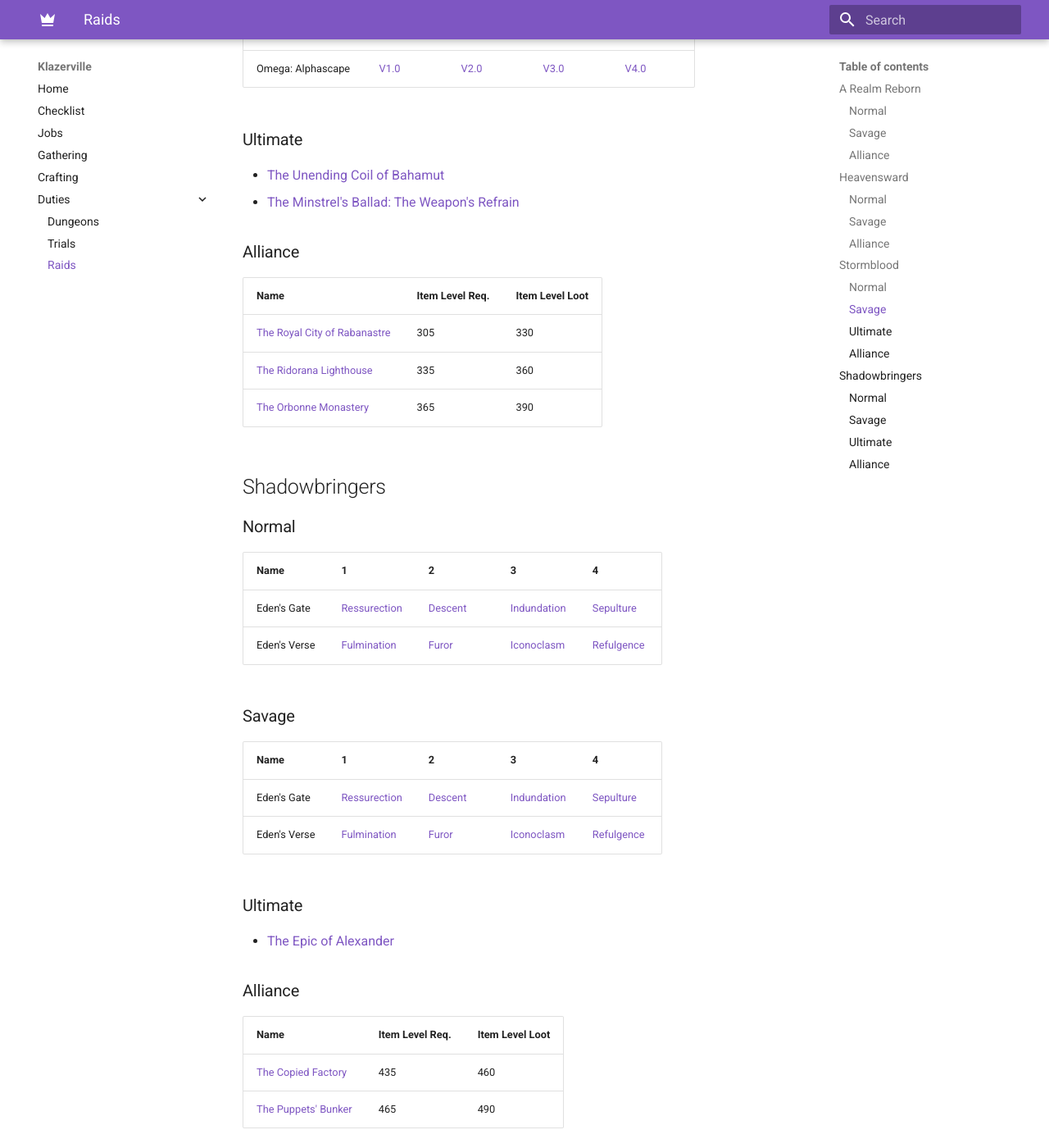
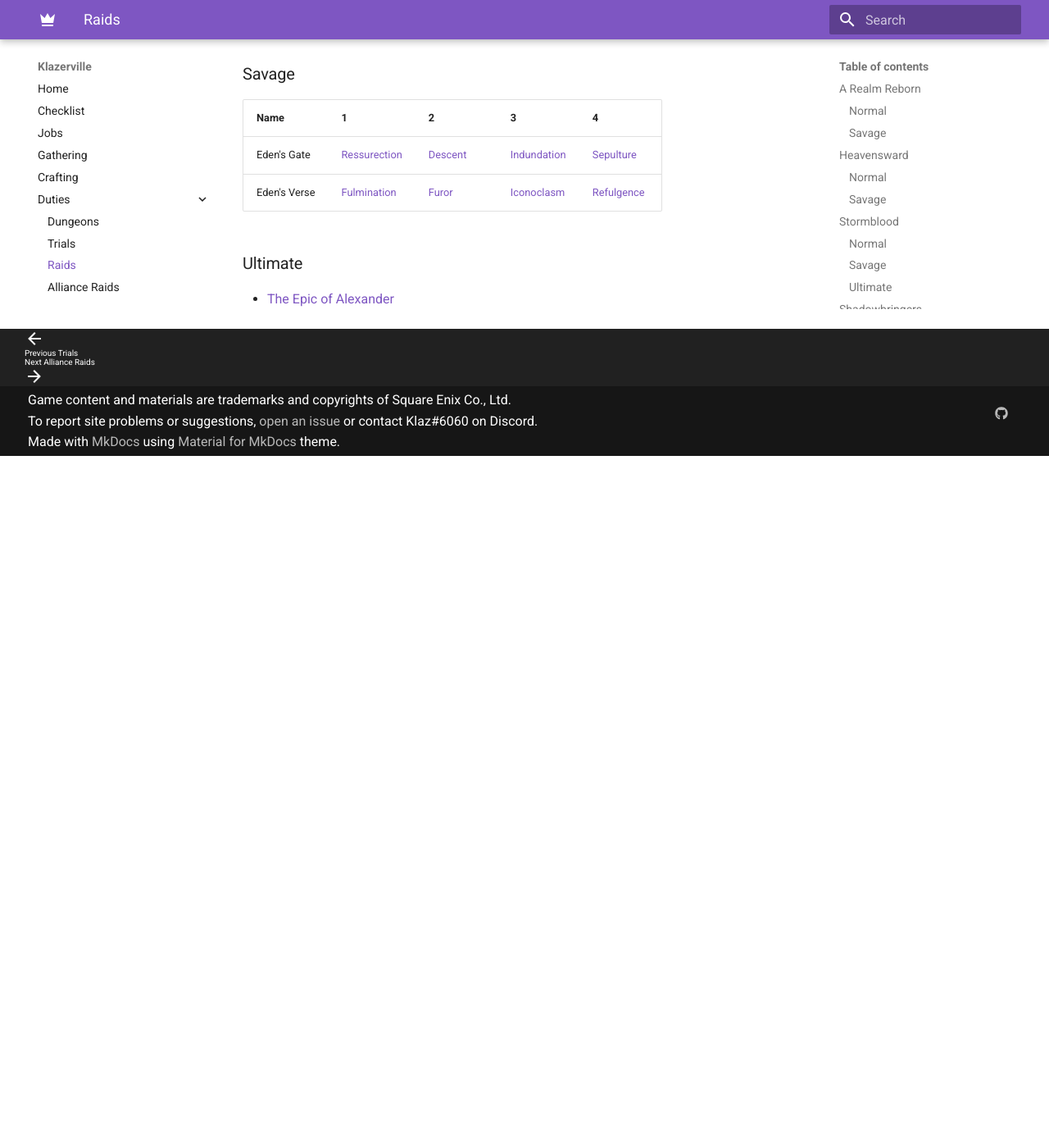
Before and after one commit to haothitran/klazerville, an MkDocs documentation site: the page built from docs/duties/raids.md, in a window 1280 px wide and 1400 px high, scrolled down 2530 px. Shown: the whole window at 82% size. Built offline with MkDocs 1.6.1 and Material for MkDocs 9.7.7, drawn with Linux system fonts in a browser that asks for light colours; after the commit the page ends 3086 px from its top, so only the background shows below that; some of the changed text lies outside the part shown.

Commit message:
Move alliance raids to their own category

```diff
--- a/docs/duties/raids.md
+++ b/docs/duties/raids.md
@@ -20,14 +22,6 @@ This is not intended to be an all-encompassing, detailed guide for every raid, b
 | Name                       | 1      | 2      | 3      | 4      |
 |----------------------------|--------|--------|--------|--------|
 | The Second Coil of Bahamut | [Turn 1](/duties/raids/a-realm-reborn/savage/the-second-coil-of-bahamut-turn-1) | [Turn 2](/duties/raids/a-realm-reborn/savage/the-second-coil-of-bahamut-turn-2) | [Turn 3](/duties/raids/a-realm-reborn/savage/the-second-coil-of-bahamut-turn-3) | [Turn 4](/duties/raids/a-realm-reborn/savage/the-second-coil-of-bahamut-turn-4) |                                                                       |
-
-### Alliance
-
-| Name                                                                                         | Item Level Req. | Item Level Loot |
-|----------------------------------------------------------------------------------------------|-----------------|-----------------|
-| [Labyrinth of the Ancients](/duties/raids/a-realm-reborn/alliance/labyrinth-of-the-ancients) | 60              | 80              |
-| [Syrcus Tower](/duties/raids/a-realm-reborn/alliance/syrcus-tower)                           | 70              | 100             |
-| [The World of Darkness](/duties/raids/a-realm-reborn/alliance/the-world-of-darkness)         | 90              | 120             |
 
 ## Heavensward
 
@@ -47,14 +41,6 @@ This is not intended to be an all-encompassing, detailed guide for every raid, b
 | Alexander: Midas *(of the Son)*           | [Fist](/duties/raids/heavensward/savage/alexander-midas-the-fist-of-the-son)           | [Cuff](/duties/raids/heavensward/savage/alexander-midas-the-cuff-of-the-son)               | [Arm](/duties/raids/heavensward/savage/alexander-midas-the-arm-of-the-son)               | [Burden](/duties/raids/heavensward/savage/alexander-midas-the-burden-of-the-son)       |
 | Alexander: The Creator *(of the Creator)* | [Eyes](/duties/raids/heavensward/savage/alexander-the-creator-the-eyes-of-the-creator) | [Breath](/duties/raids/heavensward/savage/alexander-the-creator-the-breath-of-the-creator) | [Heart](/duties/raids/heavensward/savage/alexander-the-creator-the-heart-of-the-creator) | [Soul](/duties/raids/heavensward/savage/alexander-the-creator-the-soul-of-the-creator) |
 
-### Alliance
-
-| Name                                                                                      | Item Level Req. | Item Level Loot |
-|-------------------------------------------------------------------------------------------|-----------------|-----------------|
-| [The Void Ark](/duties/raids/heavensward/alliance/the-void-ark)                           | 175             | 200             |
-| [The Weeping City of Mhach](/duties/raids/heavensward/alliance/the-weeping-city-of-mhach) | 205             | 230             |
-| [Dun Scaith](/duties/raids/heavensward/alliance/dun-scaith)                               | 235             | 260             |
-
 ## Stormblood
 
 ### Normal
@@ -73,19 +59,10 @@ This is not intended to be an all-encompassing, detailed guide for every raid, b
 | Omega: Sigmascape | [V1.0](/duties/raids/stormblood/savage/omega-sigmascape-v1-0) | [V2.0](/duties/raids/stormblood/savage/omega-sigmascape-v2-0) | [V3.0](/duties/raids/stormblood/savage/omega-sigmascape-v3-0) | [V4.0](/duties/raids/stormblood/savage/omega-sigmascape-v4-0) |
 | Omega: Alphascape | [V1.0](/duties/raids/stormblood/savage/omega-alphascape-v1-0) | [V2.0](/duties/raids/stormblood/savage/omega-alphascape-v2-0) | [V3.0](/duties/raids/stormblood/savage/omega-alphascape-v3-0) | [V4.0](/duties/raids/stormblood/savage/omega-alphascape-v4-0) |
 
-
 ### Ultimate
 
 - [The Unending Coil of Bahamut](/duties/raids/stormblood/ultimate/the-unending-coil-of-bahamut)
 - [The Minstrel's Ballad: The Weapon's Refrain](/duties/raids/stormblood/ultimate/the-minstrels-ballad-the-weapons-refrain)
-
-### Alliance
-
-| Name                                                                                           | Item Level Req. | Item Level Loot |
-|------------------------------------------------------------------------------------------------|-----------------|-----------------|
-| [The Royal City of Rabanastre](/duties/raids/stormblood/alliance/the-royal-city-of-rabanastre) | 305             | 330             |
-| [The Ridorana Lighthouse](/duties/raids/stormblood/alliance/the-ridorana-lighthouse)           | 335             | 360             |
-| [The Orbonne Monastery](/duties/raids/stormblood/alliance/the-orbonne-monastery)               | 365             | 390             |
 
 ## Shadowbringers
 
@@ -106,10 +83,3 @@ This is not intended to be an all-encompassing, detailed guide for every raid, b
 ### Ultimate
 
 - [The Epic of Alexander](/duties/raids/shadowbringers/ultimate/the-epic-of-alexander)
-
-### Alliance
-
-| Name                                                                            | Item Level Req. | Item Level Loot |
-|---------------------------------------------------------------------------------|-----------------|-----------------|
-| [The Copied Factory](/duties/raids/shadowbringers/alliance/the-copied-factory)  | 435             | 460             |
-| [The Puppets' Bunker](/duties/raids/shadowbringers/alliance/the-puppets-bunker) | 465             | 490             |
--- a/mkdocs.yml
+++ b/mkdocs.yml
@@ -12,6 +12,7 @@ nav:
     - Dungeons: duties/dungeons.md
     - Trials: duties/trials.md
     - Raids: duties/raids.md
+    - Alliance Raids: duties/alliance-raids.md
 
 theme:
   favicon: assets/favicon.ico
```
Also changed, not shown: other parts of docs/duties/raids.md (+2 -0 lines), docs/duties/alliance-raids.md (added, +34 -0 lines), docs/duties/alliance-raids/a-realm-reborn/labyrinth-of-the-ancients.md (renamed from docs/duties/raids/a-realm-reborn/alliance/labyrinth-of-the-ancients.md), docs/duties/alliance-raids/a-realm-reborn/syrcus-tower.md (renamed from docs/duties/raids/a-realm-reborn/alliance/syrcus-tower.md), docs/duties/alliance-raids/a-realm-reborn/the-world-of-darkness.md (renamed from docs/duties/raids/a-realm-reborn/alliance/the-world-of-darkness.md), docs/duties/alliance-raids/heavensward/dun-scaith.md (renamed from docs/duties/raids/heavensward/alliance/dun-scaith.md), docs/duties/alliance-raids/heavensward/the-void-ark.md (renamed from docs/duties/raids/heavensward/alliance/the-void-ark.md), docs/duties/alliance-raids/heavensward/the-weeping-city-of-mhach.md (renamed from docs/duties/raids/heavensward/alliance/the-weeping-city-of-mhach.md), docs/duties/alliance-raids/shadowbringers/the-copied-factory.md (renamed from docs/duties/raids/shadowbringers/alliance/the-copied-factory.md), docs/duties/alliance-raids/shadowbringers/the-puppets-bunker.md (renamed from docs/duties/raids/shadowbringers/alliance/the-puppets-bunker.md), docs/duties/alliance-raids/stormblood/the-orbonne-monastery.md (renamed from docs/duties/raids/stormblood/alliance/the-orbonne-monastery.md), docs/duties/alliance-raids/stormblood/the-ridorana-lighthouse.md (renamed from docs/duties/raids/stormblood/alliance/the-ridorana-lighthouse.md), docs/duties/alliance-raids/stormblood/the-royal-city-of-rabanastre.md (renamed from docs/duties/raids/stormblood/alliance/the-royal-city-of-rabanastre.md).
